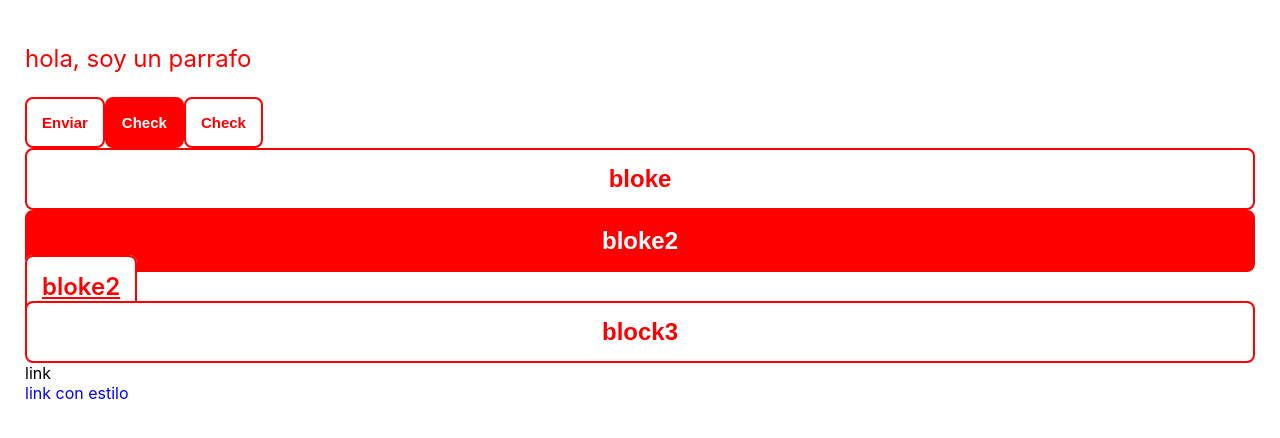
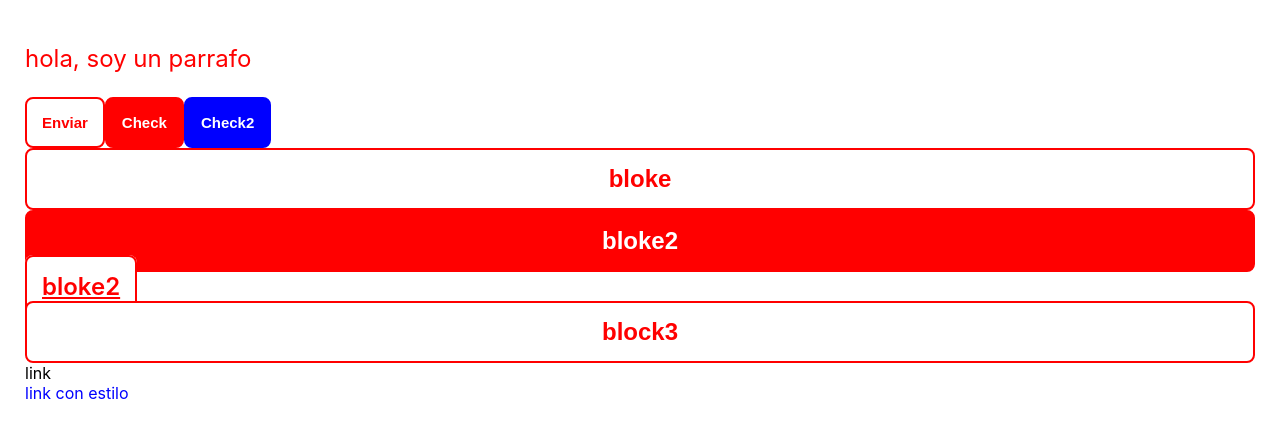
Before and after one commit to Glen1986/my-styled-components, a React (Create React App) app: page / in a window 1280 px wide. Shown: the top 438 px of the page. Built offline with nearby package versions, Linux system fonts and the light colour scheme.

Commit message:
styled-components-pseudoElementos-selectores

```diff
--- a/src/App.js
+++ b/src/App.js
@@ -8,6 +8,7 @@
     padding: 20px 25px;
 `
 const Button = styled.button`
+    transition: box-shadow 0.2s ease;
     background-color: ${(props) => (props.primary ? 'red' : 'white')};
     // background-color: ${(props) => (props.secondary ? 'yellow' : 'white')};
     color: ${(props) => (props.primary ? 'white' : 'red')};
@@ -16,6 +17,16 @@
     border-radius: 8px;
     font-weight: 600;
     font-size: 15px;
+
+    &:hover {
+        box-shadow: 1px 2px 5px rgb(0, 0, 0, 0.6);
+    }
+
+    &.secondary {
+        background-color: blue;
+        border: solid 2px blue;
+        color: white;
+    }
 `
 const BlockButton = styled(Button)`
     width: 100%;
@@ -33,7 +44,7 @@
             <P>hola, soy un parrafo</P>
             <Button>Enviar</Button>
             <Button primary>Check</Button>
-            <Button secondary>Check</Button>
+            <Button className="secondary">Check2</Button>
             <br />
             <BlockButton> bloke</BlockButton>
             <BlockButton primary> bloke2</BlockButton>
```
